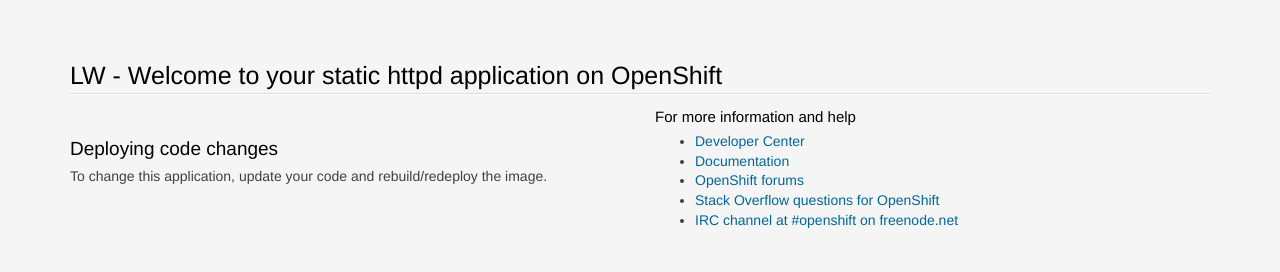
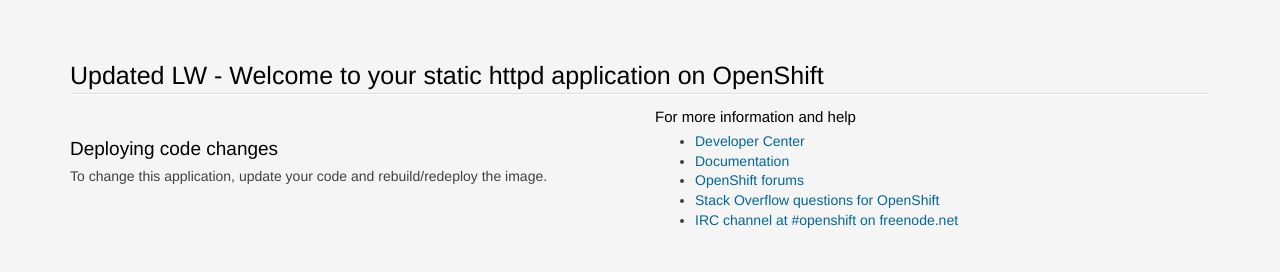
Before and after one commit to leonwild/ocp-test, a plain HTML site: page index.html in a window 1280 px wide. Shown: the top 272 px of the page. Drawn offline with Linux system fonts and the light colour scheme.

Commit message:
Update index.html

```diff
--- a/index.html
+++ b/index.html
@@ -209,7 +209,7 @@
 
  <section class='container'>
   <hgroup>
-    <h1>LW - Welcome to your static httpd application on OpenShift</h1>
+    <h1>Updated LW - Welcome to your static httpd application on OpenShift</h1>
   </hgroup>
   <div class="row">
     <section class='col-xs-12 col-sm-6 col-md-6'>
```
